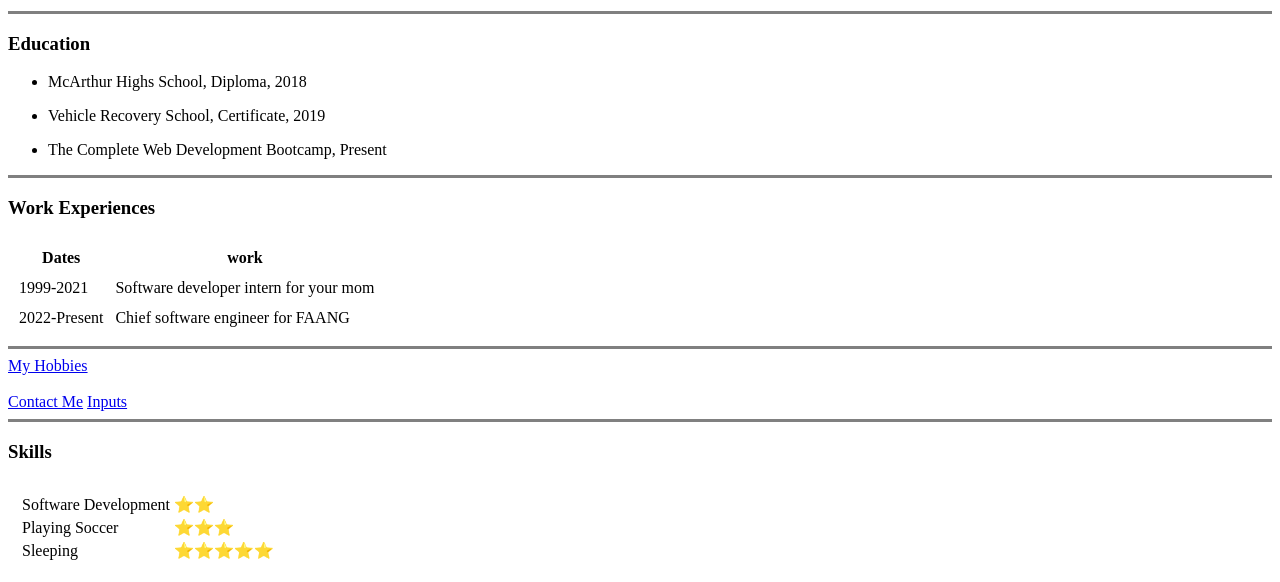
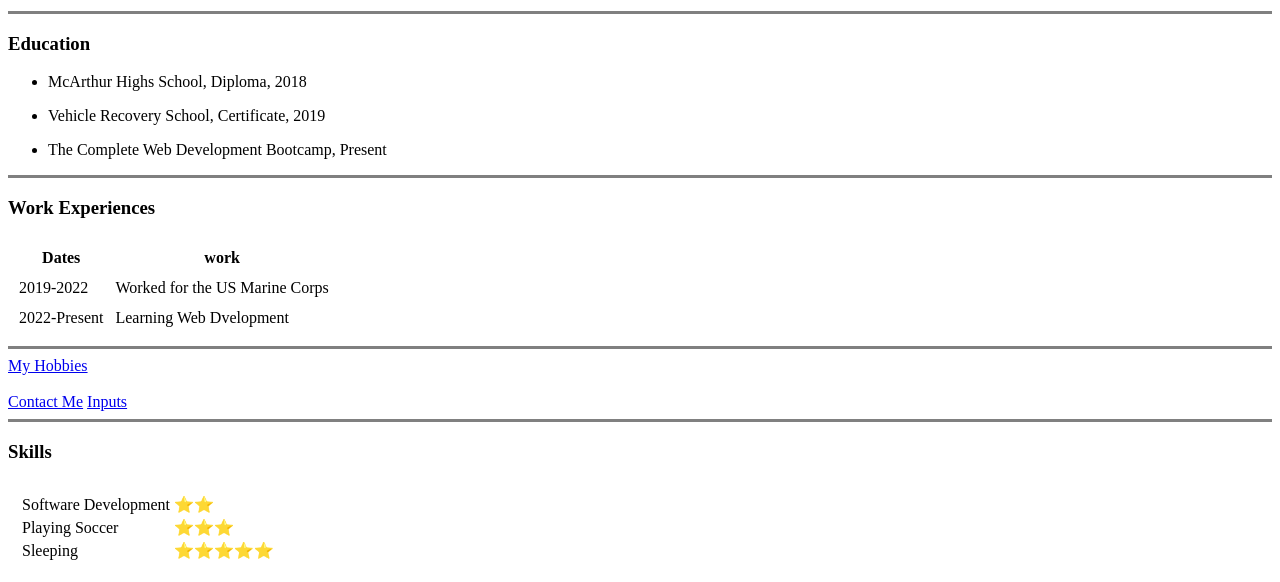
Before and after one commit to Rona7do/Cv, a plain HTML site: page index.html in a window 1280 px wide. Shown: the part 362-944 px from the top of the page. Drawn offline with Linux system fonts and the light colour scheme.

Commit message:
Update index.html

```diff
--- a/index.html
+++ b/index.html
@@ -44,12 +44,12 @@
 </thead>
 <tbody>
   <tr>
-    <td>1999-2021</td>
-    <td>Software developer intern for your mom</td>
+    <td>2019-2022</td>
+    <td>Worked for the US Marine Corps</td>
   </tr>
   <tr>
     <td>2022-Present</td>
-    <td>Chief software engineer for FAANG</td>
+    <td>Learning Web Dvelopment</td>
   </tr>
   </tbody>
 </table>
```
